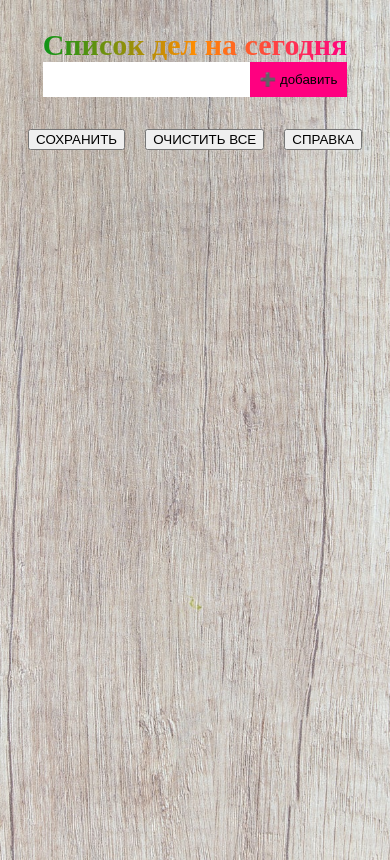
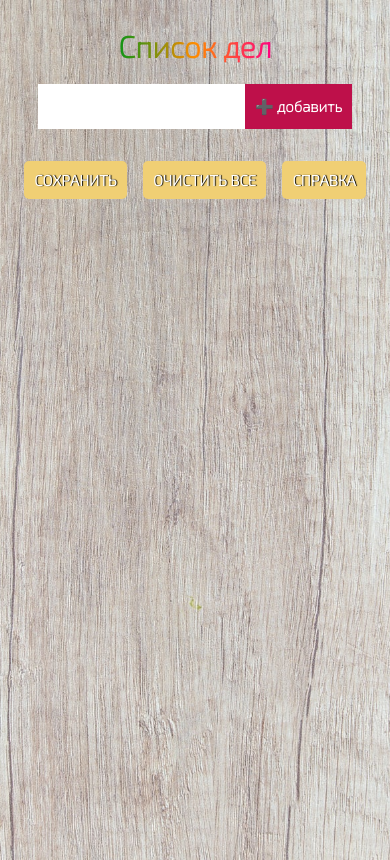
Before and after one commit to lenizza1331/todolist, a plain HTML site: page index.html in a window 390 px wide. Drawn offline with Linux system fonts and the light colour scheme.

Commit message:
last one

```diff
--- a/index.html
+++ b/index.html
@@ -1,15 +1,19 @@
 <!DOCTYPE html>
-<html lang="en">
+<html lang="ru">
 <head>
     <meta charset="UTF-8">
     <meta http-equiv="X-UA-Compatible" content="IE=edge">
     <meta name="viewport" content="width=device-width, initial-scale=1.0">
     <title>Список дел</title>
     <link rel="stylesheet" href="styles.css">
+    <link rel="preconnect" href="https://fonts.googleapis.com">
+    <link rel="preconnect" href="https://fonts.gstatic.com" crossorigin>
+    <link href="https://fonts.googleapis.com/css2?family=Bad+Script&family=Caveat&family=Exo+2:wght@200&family=Jost&family=Poiret+One&display=swap" rel="stylesheet">
+
 </head>
 <body>
     <div class="header">
-        <h1 class="h1">Список дел на сегодня</h1>
+        <h1 class="h1">Список дел </h1>
     </div>
 
 <div class="container">
--- a/index.js
+++ b/index.js
@@ -33,7 +33,6 @@ document.addEventListener("DOMContentLoaded", onPageLoaded);
 
 askMeBtn.addEventListener('click', function() {
     const result = classes.toggle("askmeList");
-    console.log(result)
 })
 
 
--- a/styles.css
+++ b/styles.css
@@ -2,6 +2,7 @@
     display: flex;
     flex-direction: column;
     align-items: center;
+    margin-bottom: 20px;
 }
 
 .container {
@@ -10,22 +11,29 @@
 }
 .btn {
     padding: 20px;
-    background: #FF0080 ;
+    background: #be104a ;
     border: none;
+    color: white;
+    font-family: 'Exo 2', sans-serif;
+    font-size: 15px;
+    font-weight: bold;
 }
 .inputField {
     width: 50%;
     border: none;
     padding: 10px;
+    font-family: 'Caveat', cursive;
+    font-size: 40px;
 }
 h1 {
-    font-size: 60px;
+    font-size: 65px;
     background: linear-gradient(to right, #0c9417, #FF8C00, #FF0080);
     -webkit-text-fill-color: transparent;
     -webkit-background-clip: text;
     text-align: center;
     margin-bottom: 0;
-
+    font-family: 'Exo 2', sans-serif;
+    font-weight: bold;
 }
 body {
     background-image: url(picture.jpg);
@@ -45,6 +53,7 @@ body {
     border-bottom: 1px solid rgb(231, 220, 220);
     padding: 10px;
     color: white;
+    font-family: 'Caveat', cursive;
 }
 .toDoList {
     display: flex;
@@ -71,12 +80,33 @@ body {
     border-radius: 5px;
     line-height: 2rem;
     margin: 15px 0;
-    list-style: none;
+    font-family: 'Exo 2', sans-serif;
+}
+.modern li {
+        margin: 0;
+        list-style: none;
+        background-image: url("check.png");
+        background-repeat: no-repeat;
+        background-position: left center;
+        background-size: 20px;
+        padding: 7px 11px 5px 28px;
 }
 .funcBtn {
     margin: 15px 0;
     display: flex;
     justify-content: space-evenly;
+}
+
+.save, .clearall, .askMe {
+    padding: 15px;
+    font-size: 20px;
+    border: none;
+    background-color: #f0cf74 ;
+    color: white;
+    border-radius: 5px;
+    text-shadow: 1px 0 1px black;
+    font-family: 'Exo 2', sans-serif;
+    font-weight: bold;
 }
 
 
@@ -113,10 +143,17 @@ body {
         width: 100%;
         font-size: 20px;
     }
+    .inputField {
+        font-size: 20px;
+    }
     .modern {
         font-size: 14px;
         line-height: normal;
         padding: 15px;
         margin: auto;
     }
+    .save, .clearall, .askMe {
+        font-size: 15px;
+        padding: 10px;
+    }
 }
```
Also changed, not shown: check.png (added).
